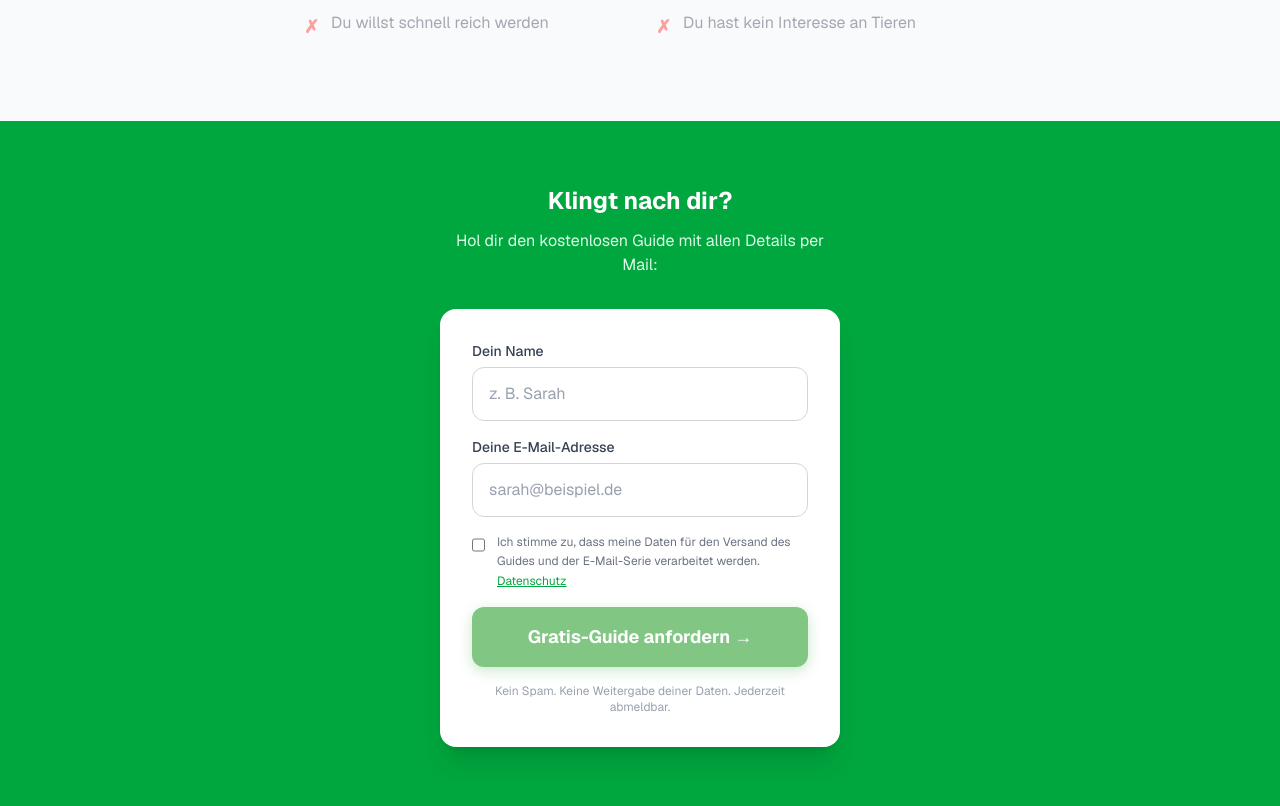
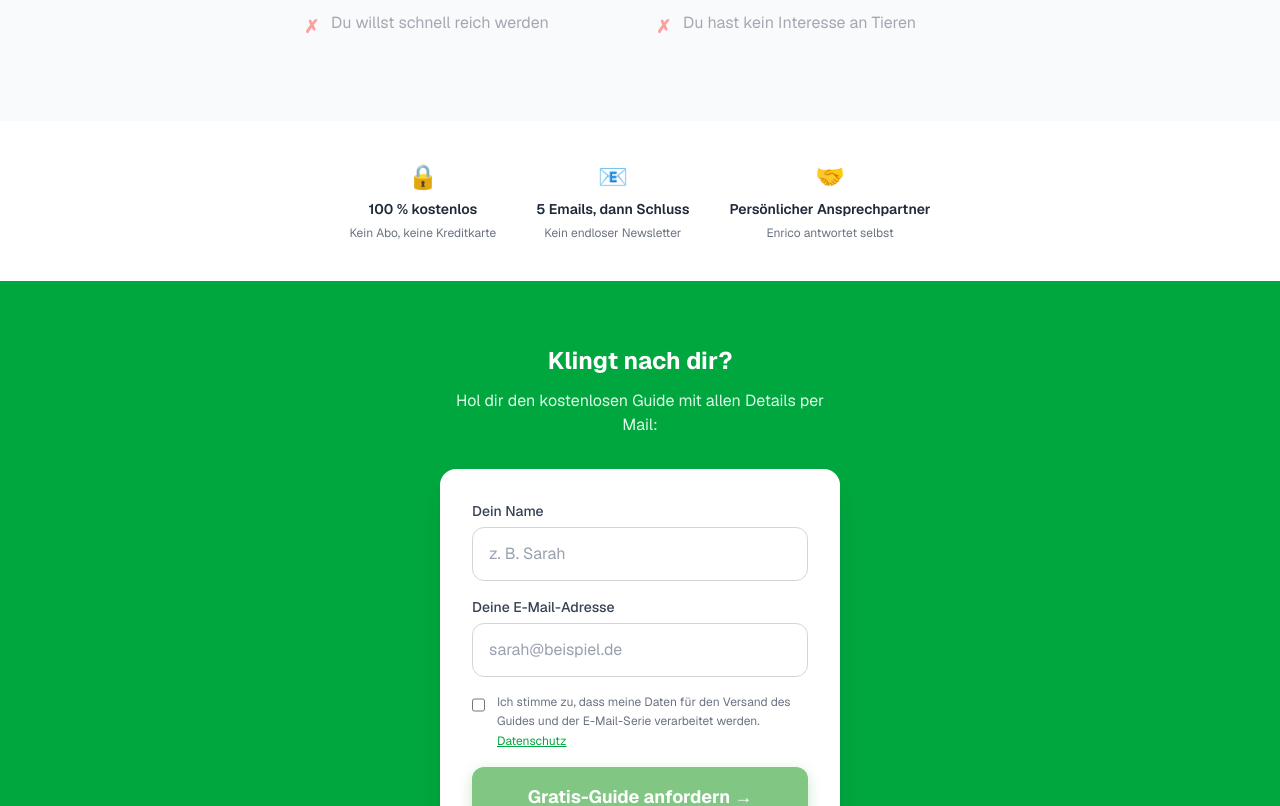
Before and after one commit to Rinacla/anifit-partner-funnel, a Next.js app: page / in a window 1280 px wide. Shown: the part 9160-9966 px from the top of the page. Built offline with nearby package versions, Linux system fonts and the light colour scheme.

Commit message:
feat: trust badges before bottom LeadForm + /nebenverdienst-mit-hunden in footer nav + sitemap

```diff
--- a/app/page.tsx
+++ b/app/page.tsx
@@ -372,6 +372,29 @@ export default function Home() {
         </div>
       </section>
 
+      {/* Trust Badges */}
+      <section className="py-10">
+        <div className="mx-auto max-w-2xl px-6">
+          <div className="flex flex-col sm:flex-row justify-center gap-6 sm:gap-10 text-center">
+            <div className="flex flex-col items-center gap-1.5">
+              <span className="text-2xl">🔒</span>
+              <p className="text-sm font-semibold text-gray-800">100 % kostenlos</p>
+              <p className="text-xs text-gray-500">Kein Abo, keine Kreditkarte</p>
+            </div>
+            <div className="flex flex-col items-center gap-1.5">
+              <span className="text-2xl">📧</span>
+              <p className="text-sm font-semibold text-gray-800">5 Emails, dann Schluss</p>
+              <p className="text-xs text-gray-500">Kein endloser Newsletter</p>
+            </div>
+            <div className="flex flex-col items-center gap-1.5">
+              <span className="text-2xl">🤝</span>
+              <p className="text-sm font-semibold text-gray-800">Persönlicher Ansprechpartner</p>
+              <p className="text-xs text-gray-500">Enrico antwortet selbst</p>
+            </div>
+          </div>
+        </div>
+      </section>
+
       {/* Bottom Inline Lead Form */}
       <section className="bg-green-600 py-16">
         <div className="mx-auto max-w-md px-6">
@@ -396,6 +419,7 @@ export default function Home() {
             <div>
               <p className="font-bold text-gray-900 text-sm mb-2">Weitere Infos</p>
               <ul className="space-y-1 text-sm text-gray-500">
+                <li><a href="/nebenverdienst-mit-hunden" className="hover:text-green-600 transition-colors">Nebenverdienst mit Hunden</a></li>
                 <li><a href="/tierberufe" className="hover:text-green-600 transition-colors">Für Tierärzte, THP &amp; Züchter</a></li>
                 <li><a href="/nebenverdienst-mit-hunden" className="hover:text-green-600 transition-colors">Nebenverdienst mit Hunden</a></li>
                 <li><a href="https://www.anifutter-shop.de" target="_blank" rel="noopener noreferrer" className="hover:text-green-600 transition-colors">Zum Anifit-Shop →</a></li>
--- a/app/sitemap.ts
+++ b/app/sitemap.ts
@@ -16,6 +16,12 @@ export default function sitemap(): MetadataRoute.Sitemap {
       lastModified: now,
       changeFrequency: "monthly",
       priority: 0.8,
+    },
+    {
+      url: `${baseUrl}/nebenverdienst-mit-hunden`,
+      lastModified: now,
+      changeFrequency: "monthly",
+      priority: 0.7,
     },
     {
       url: `${baseUrl}/tierberufe`,
```
